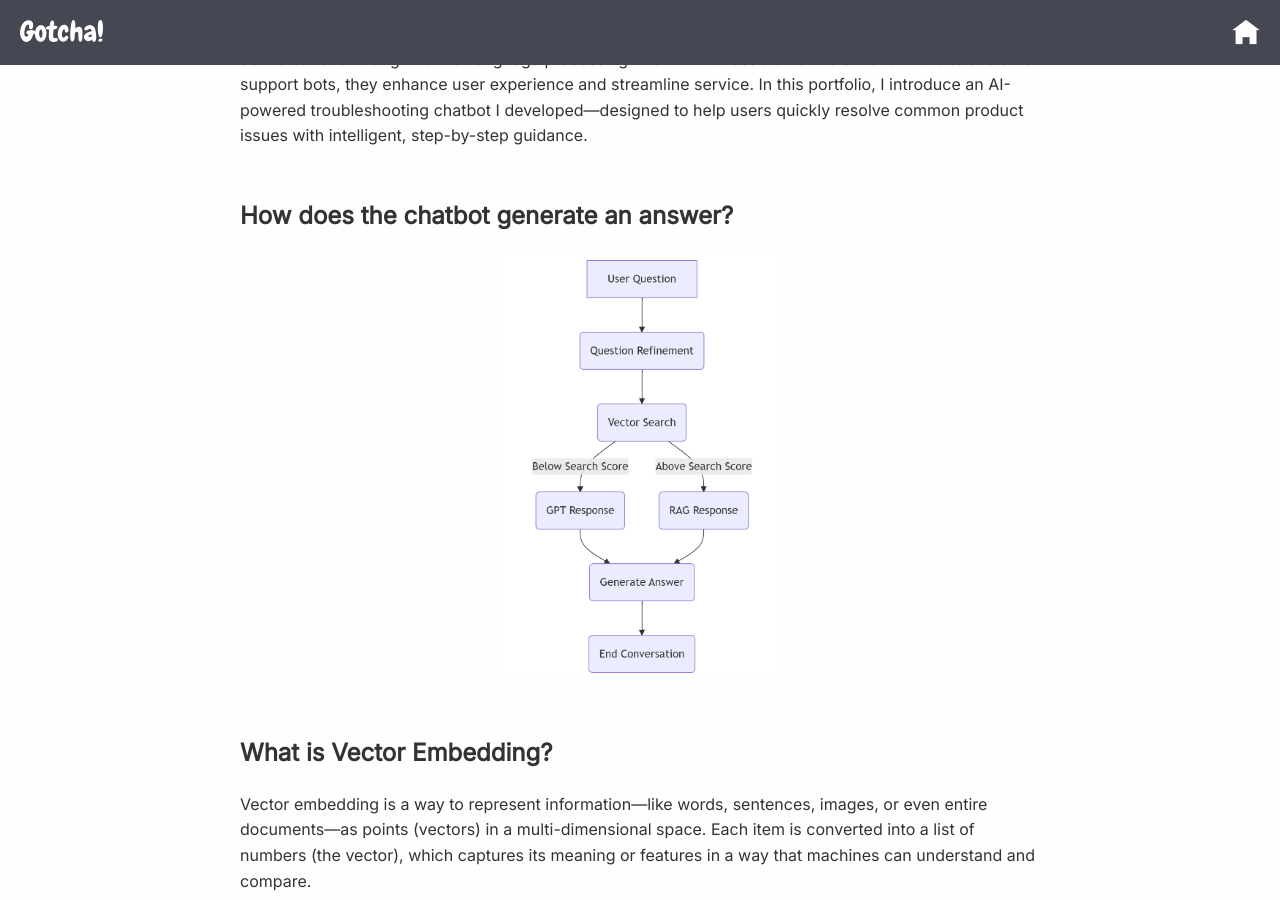
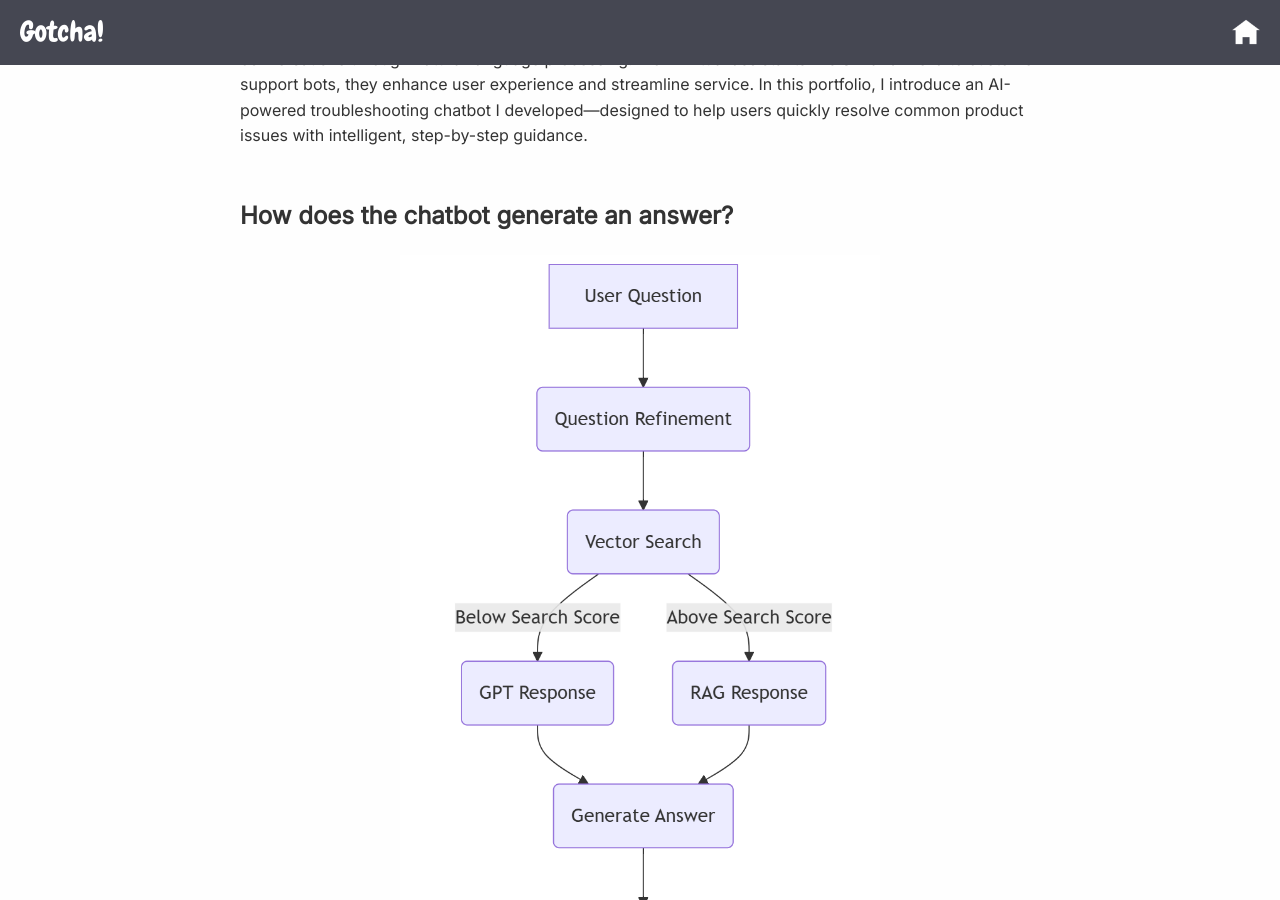
Before and after one commit to hyerinchung/hyerinchung.github.io, a Jekyll site: the page built from portfolio/ai_chatbot.md, in a window 1280 px wide and 900 px high, scrolled down 615 px. Built offline with Jekyll 4.4.1, drawn with Linux system fonts in a browser that asks for light colours; nearby versions of some CDN libraries.

Commit message:
Update ai_chatbot.md

```diff
--- a/portfolio/ai_chatbot.md
+++ b/portfolio/ai_chatbot.md
@@ -14,7 +14,7 @@ In today’s digital world, AI chatbots are becoming essential tools for busines
 ## How does the chatbot generate an answer?
 
 <div align="center">
-  <img src="https://github.com/hyerinchung/hyerinchung.github.io/blob/main/images/chatbot_diagram.png?raw=true" alt="AI Chatbot Logic" style="max-width: 35%; height: auto;">
+  <img src="https://github.com/hyerinchung/hyerinchung.github.io/blob/main/images/chatbot_diagram.png?raw=true" alt="AI Chatbot Logic" style="max-width: 60%; height: auto;">
 </div>
 
 
```
